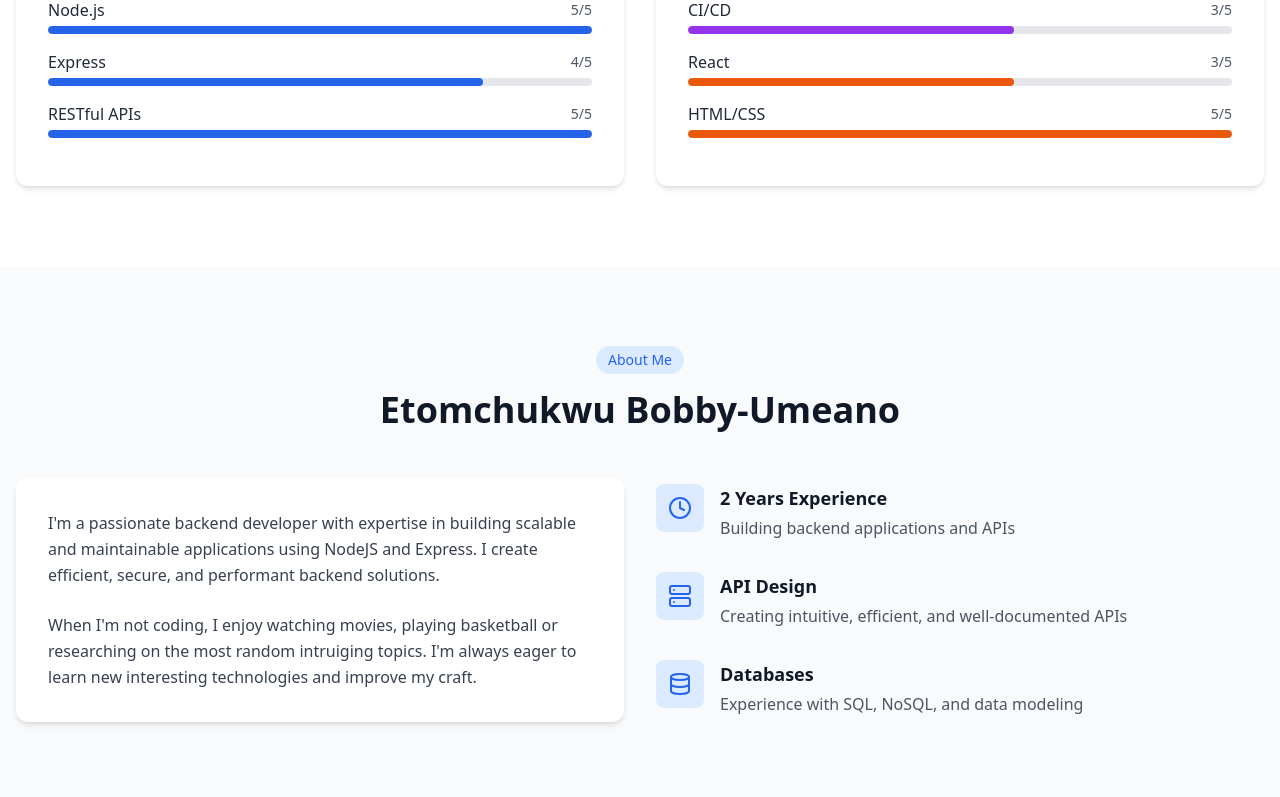
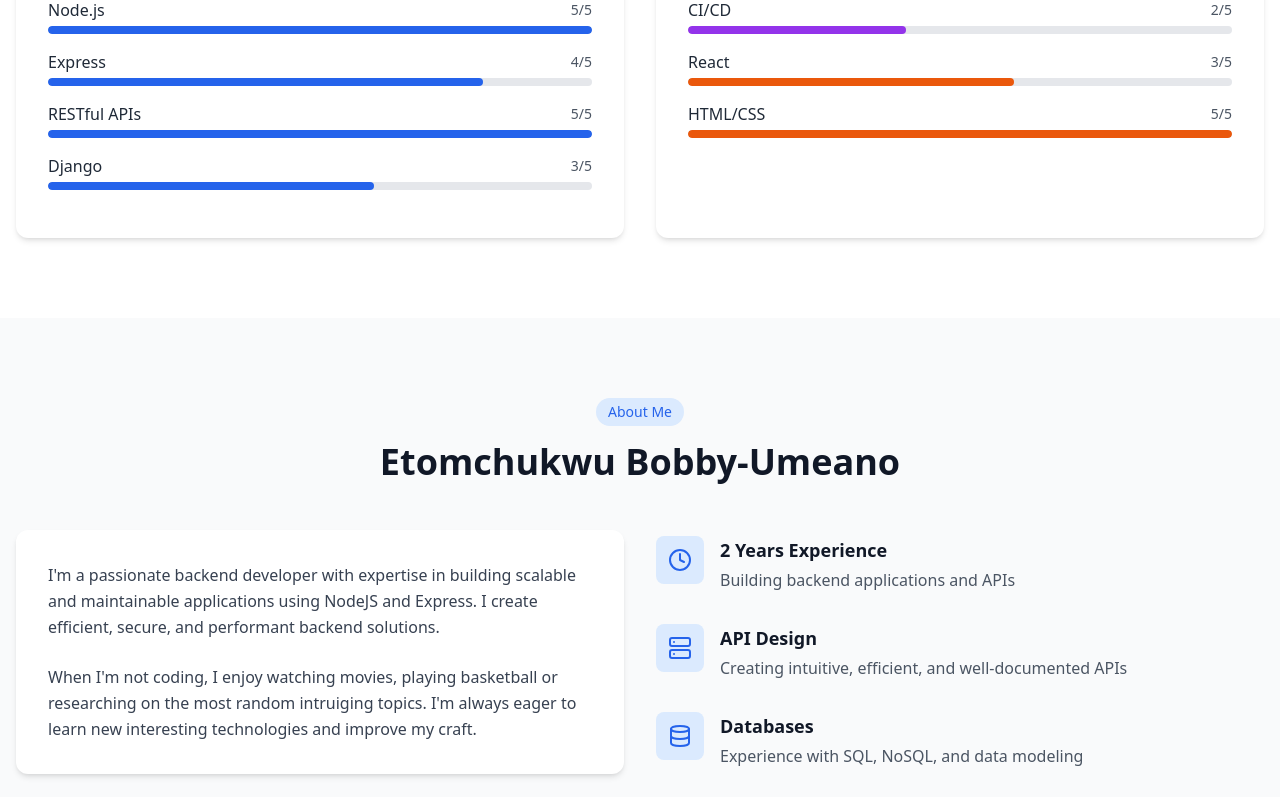
Before and after one commit to EtomCoda/MyPortfolio, a React (Vite) app: page / in a window 1280 px wide. Shown: the part 1971-2768 px from the top of the page. Built offline with nearby package versions, Linux system fonts and the light colour scheme.

Commit message:
Update skills.ts

```diff
--- a/src/data/skills.ts
+++ b/src/data/skills.ts
@@ -6,12 +6,13 @@ export const skills: Skill[] = [
   { name: 'Node.js', level: 5, category: 'backend' },
   { name: 'Express', level: 4, category: 'backend' },
   { name: 'RESTful APIs', level: 5, category: 'backend' },
+  { name: 'Django', level: 3, category: 'backend' },
 
   { name: 'PostgreSQL', level: 4, category: 'database' },
   { name: 'MongoDB', level: 3, category: 'database' },
 
 
-  { name: 'CI/CD', level: 3, category: 'devops' },
+  { name: 'CI/CD', level: 2, category: 'devops' },
 
   { name: 'React', level: 3, category: 'frontend' },
   { name: 'HTML/CSS', level: 5, category: 'frontend' },
```
